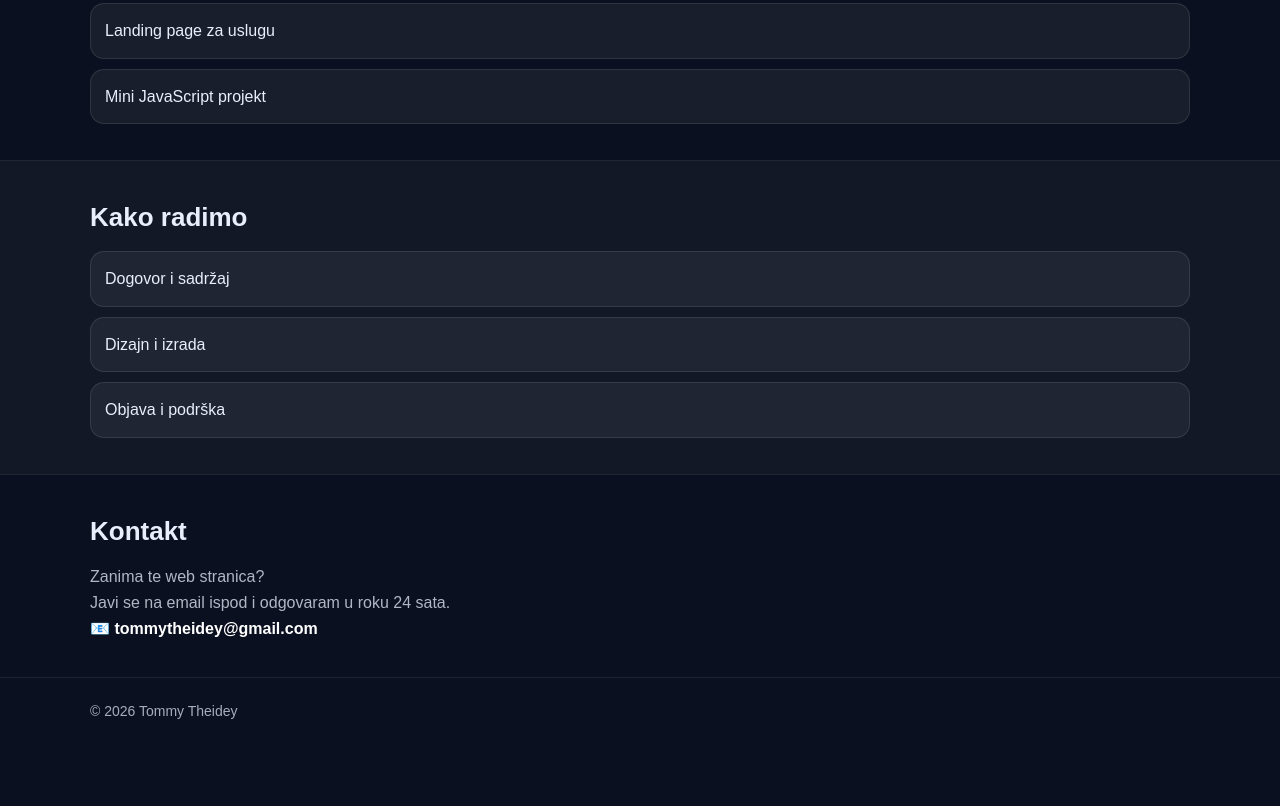
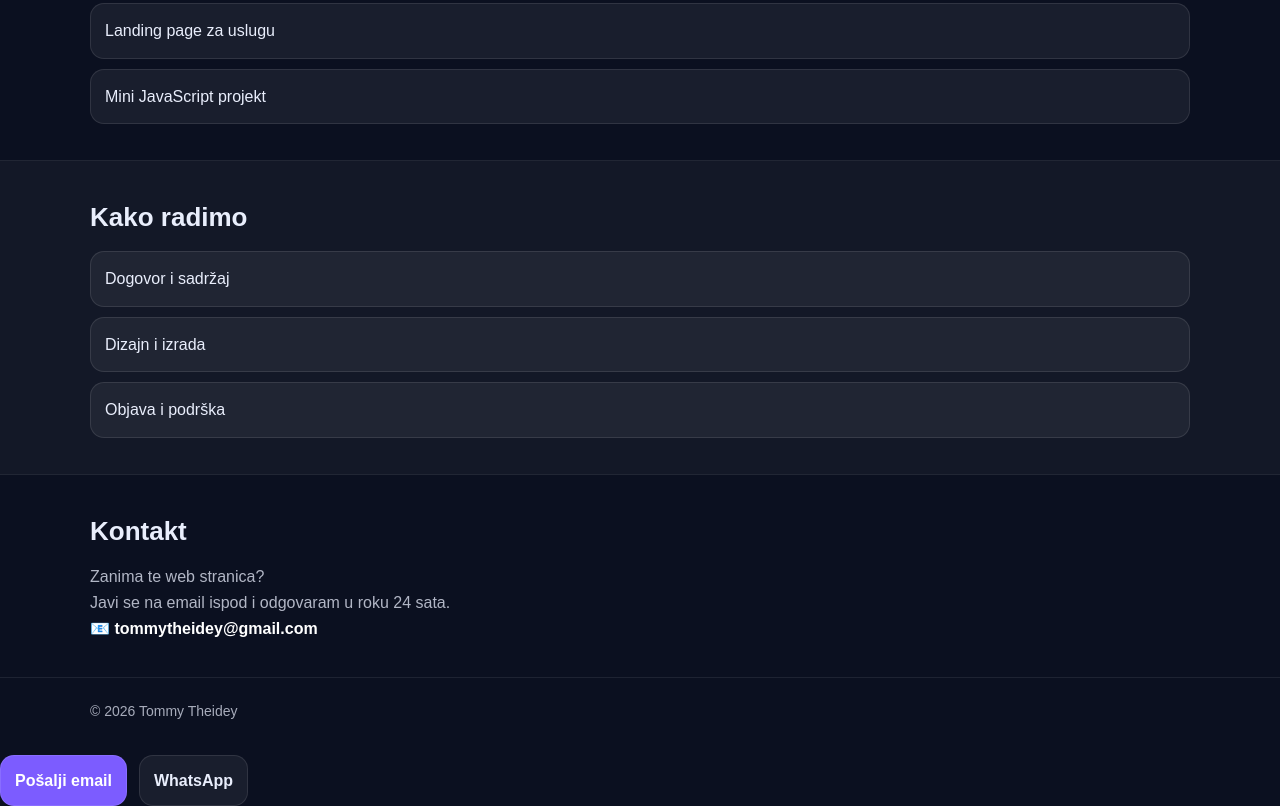
Before and after one commit to tommytheidey/tommytheidey.github.io, a plain HTML site: page index.html in a window 1280 px wide. Shown: the part 1396-2202 px from the top of the page. Before the commit the page ends 2141 px from the top, so only its background shows below. Drawn offline with Linux system fonts and the light colour scheme.

Commit message:
Update index.html

```diff
--- a/index.html
+++ b/index.html
@@ -158,3 +158,7 @@
 
 </body>
 </html>
+<div class="hero-actions">
+  <a class="btn btn-primary" href="mailto:tommytheidey@gmail.com?subject=Upit%20za%20web%20stranicu">Pošalji email</a>
+  <a class="btn btn-secondary" href="https://wa.me/385989292901" target="_blank">WhatsApp</a>
+</div>
```
